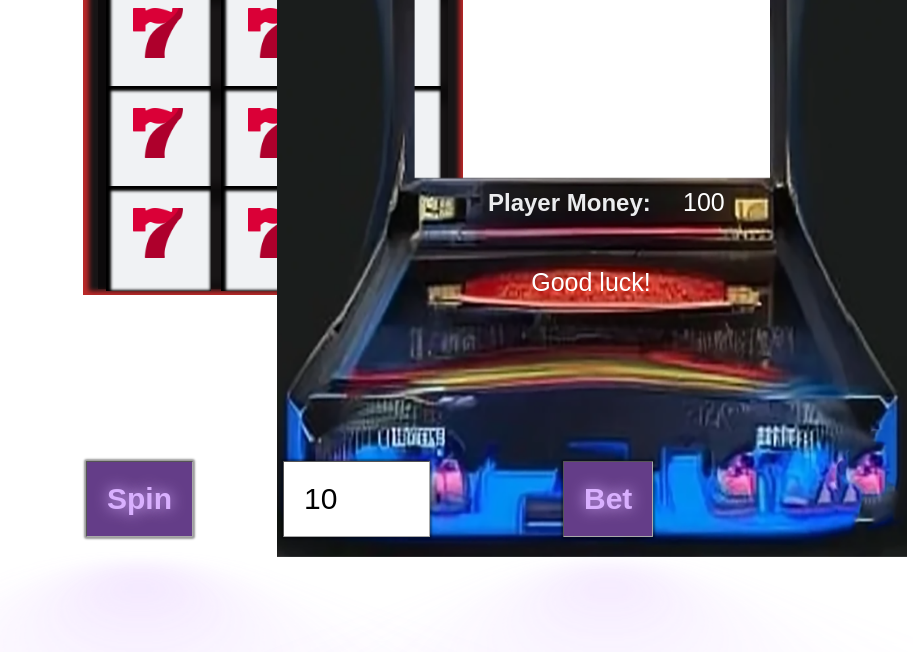
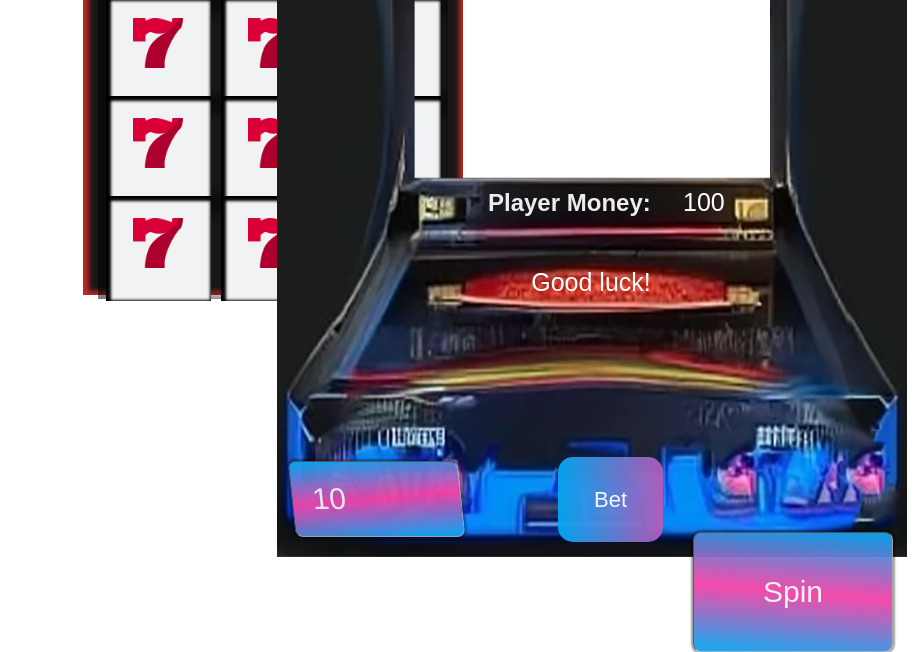
Before and after one commit to DeivisMon/TypeScipt21-Slots, a plain HTML site: page index.html in a window 1280 px wide. Shown: the part 243-895 px from the top of the page, without its empty margins (367-1280 px from the left). Before the commit the page ends 856 px from the top, so only its background shows below. Drawn offline with Linux system fonts and the light colour scheme.

Commit message:
gay buttonai, sugalvojo, pohui position absolute, mes darysim savo... Faakakakakak

```diff
--- a/_buttons.scss
+++ b/_buttons.scss
@@ -1,48 +1,80 @@
-button {
-  --glow-color: rgb(217, 176, 255);
-  --glow-spread-color: rgba(191, 123, 255, 0.781);
-  --enhanced-glow-color: rgb(231, 206, 255);
-  --btn-color: rgb(100, 61, 136);
-  border: .25em solid var(--glow-color);
-  padding: 1em 3em;
-  color: var(--glow-color);
-  font-size: 15px;
-  font-weight: bold;
-  background-color: var(--btn-color);
-  border-radius: 1em;
-  outline: none;
-  box-shadow: 0 0 1em .25em var(--glow-color),
-  0 0 4em 1em var(--glow-spread-color),
-  inset 0 0 .75em .25em var(--glow-color);
-  text-shadow: 0 0 .5em var(--glow-color);
-  position: relative;
-  transition: all 0.3s;
+@mixin d-flex {
+  display: flex;
+  justify-content: center;
+  align-items: center;
+  flex-direction: column;
 }
 
-button::after {
-  pointer-events: none;
+#bet-btn {
+  text-decoration: none;
+  position: absolute;
+  left: 850px;
+  border: none;
+  font-size: 22px;
+  cursor: pointer;
+  color: #fff;
+  width: 95px;
+  height: 75px;
+  text-align: center;
+  @include d-flex;
+  background: linear-gradient(90deg, #03a9f4, #f441a5, #ffeb3b, #03a9f4);
+  background-size: 300%;
+  border-radius: 50%;
+  z-index: 25;
+}
+#bet-btn:hover {
+  animation: ani 8s linear infinite;
+  border: none;
+}
+@keyframes ani {
+  0% {
+    background-position: 0%;
+  }
+  100% {
+    background-position: 400%;
+  }
+}
+#bet-btn:before {
   content: "";
   position: absolute;
-  top: 120%;
-  left: 0;
-  height: 100%;
-  width: 100%;
-  background-color: var(--glow-spread-color);
-  filter: blur(2em);
-  opacity: .7;
-  transform: perspective(1.5em) rotateX(35deg) scale(1, .6);
+  top: -5px;
+  left: -5px;
+  right: -5px;
+  bottom: -5px;
+  z-index: -1;
+  background: linear-gradient(90deg, #03a9f4, #f441a5, #ffeb3b, #03a9f4);
+  background-size: 400%;
+  border-radius: 15px;
+  transition: 1s;
+}
+#bet-btn:hover::before {
+  filter: blur(20px);
+}
+#bet-btn:active {
+  background: linear-gradient(32deg, #03a9f4, #f441a5, #ffeb3b, #03a9f4);
 }
 
-button:hover {
-  color: var(--btn-color);
-  background-color: var(--glow-color);
-  box-shadow: 0 0 1em .25em var(--glow-color),
-  0 0 4em 2em var(--glow-spread-color),
-  inset 0 0 .75em .25em var(--glow-color);
+#spin-btn {
+  position: absolute;
+  left: 1050px;
+  top: 775px;
+  width: 200px;
+  height: 120px;
+  z-index: 25;
+  border-radius: 8px;
+  background: linear-gradient(185deg, #03a9f4, #f441a5, #03a9f4);
+  animation: anima 8s linear infinite;
+  transform: translate(5%) skew(0deg);
+  &:active {
+    transform: scale(0.98 );
+  }
 }
 
-button:active {
-  box-shadow: 0 0 0.6em .25em var(--glow-color),
-  0 0 2.5em 2em var(--glow-spread-color),
-  inset 0 0 .5em .25em var(--glow-color);
+@keyframes anima {
+  0% {
+    background-position: 0%;
+  }
+  100% {
+    background-position: 400%;
+  }
 }
--- a/index.html
+++ b/index.html
@@ -35,11 +35,11 @@
             <div class="section" id="section9"></div>
         </div>
     </div>
-    <div class="bottom">
+
         <input type="number" id="bet-input" value="10" step="10" min="10" max="100">
         <button id="bet-btn">Bet</button>
         <button id="spin-btn">Spin</button>
-    </div>
+
 </div>
 
 </body>
--- a/style.scss
+++ b/style.scss
@@ -100,10 +100,11 @@ body {
 
 .bottom {
   margin-top: 20px;
+  position: relative;
 }
 button, input {
-  position: absolute;
-  z-index: 20;
+  opacity: 0.95;
+  color: #f0f2f4;
   margin-right: 20px;
   padding: 20px;
   @include border;
@@ -162,3 +163,23 @@ button, input {
     scale: 1;
   }
 }
+input {
+  position: absolute;
+  bottom: 200px;
+  left: 500px;
+  width: 170px;
+  border-radius: 8px;
+  background: linear-gradient(175deg, #03a9f4, #f441a5, #03a9f4);
+  animation: anima 8s linear infinite;
+  transform: translate(5%) skew(6deg);
+  z-index: 50;
+}
+
+@keyframes anima {
+  0% {
+    background-position: 0%;
+  }
+  100% {
+    background-position: 400%;
+  }
+}
```
Also changed, not shown: style.css, 1 other file.
